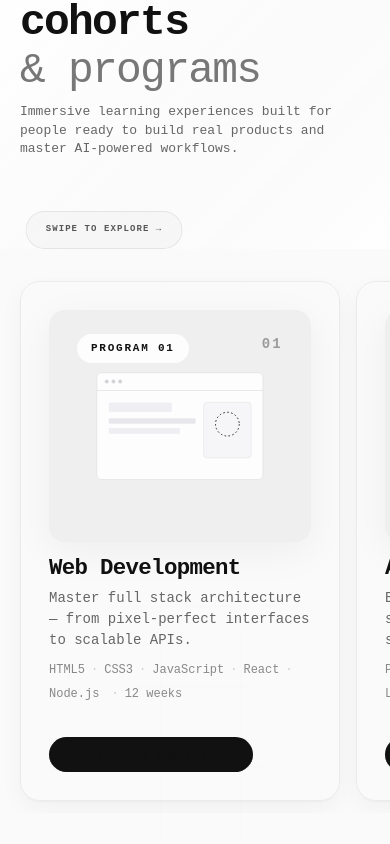
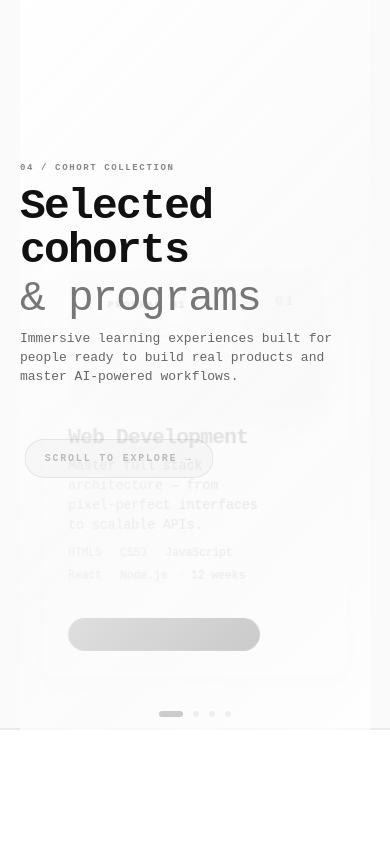
Before and after one commit to manikantac4/VybeAI, a React (Vite) app: page / in a window 390 px wide. Shown: the part 5718-6562 px from the top of the page. Built offline with nearby package versions, Linux system fonts and the light colour scheme; a web font is replaced by a local one.

Commit message:
design updated for home page

```diff
--- a/src/components/Cohorts.jsx
+++ b/src/components/Cohorts.jsx
@@ -5,6 +5,22 @@ import { ScrollTrigger } from 'gsap/ScrollTrigger'
 import './cohorts.css'
 
 gsap.registerPlugin(ScrollTrigger)
+
+// This runs once, at module load. The real cause of the mobile "gap after
+// the section" / jumpy feel: mobile browsers resize the viewport (address
+// bar hiding/showing) WHILE the user scrolls a pinned element, which
+// desyncs GSAP's pin-spacer height from the actual content height and
+// leaves dead space behind. `normalizeScroll` locks the page against that
+// viewport resizing during scroll (drives scrolling via transforms instead
+// of native scroll position), and `ignoreMobileResize` stops those same
+// address-bar resizes from triggering needless ScrollTrigger refreshes.
+// Together they're the standard fix for pinned sections on mobile and
+// apply page-wide, so this also stops the section from disturbing
+// whatever sits above/below it.
+if (typeof window !== 'undefined') {
+  ScrollTrigger.config({ ignoreMobileResize: true })
+  ScrollTrigger.normalizeScroll(true)
+}
 
 /* ═══════════════════════════════════════════════════════════════════════════
    COHORT DATA
@@ -214,34 +230,36 @@ export default function Cohorts() {
     const track = trackRef.current
     if (!section || !track) return
 
-    // gsap.matchMedia scopes the pin/scroll-jack animation to desktop only.
-    // Below 641px it tears the whole thing down (and reverts any inline
-    // styles GSAP had applied) instead of running a mobile-shaped version
-    // of the same pin — a pinned 100vh takeover is what was fighting the
-    // rest of the page on phones, so mobile simply doesn't get one.
-    const mm = gsap.matchMedia()
-
-    mm.add('(min-width: 641px)', () => {
     // All scroll-derived geometry lives here so it can be recomputed
     // on every ScrollTrigger refresh (resize, font-load, etc.) instead
     // of being frozen at mount time.
     const metrics = {}
+
+    // With normalizeScroll(true) active, document.documentElement.clientHeight
+    // stays stable across the pinned scroll (unlike window.innerHeight, which
+    // mobile browsers still change as the address bar hides/shows). Using the
+    // stable value for the pin's `end` distance is what keeps the pin-spacer
+    // height in sync with the actual scroll distance — no more leftover gap.
+    const getViewportHeight = () =>
+      document.documentElement.clientHeight || window.innerHeight
 
     const measure = () => {
       const cardEls = track.querySelectorAll('.cohort-showcase-card')
       if (cardEls.length === 0) return false
 
       const viewportWidth = window.innerWidth
+      const isCompact = viewportWidth <= 640
       const cardWidth = cardEls[0].offsetWidth
       const gap = parseFloat(getComputedStyle(track).gap) || 40
-        const leftPanelWidth = Math.min(Math.max(viewportWidth * 0.28, 330), 500)
+      const leftPanelWidth = isCompact ? 0 : Math.min(Math.max(viewportWidth * 0.28, 330), 500)
       const trackPadding = parseFloat(getComputedStyle(track).paddingLeft) || 0
-        const contentStart = leftPanelWidth + 56
-        const contentWidth = viewportWidth - contentStart - 56
+      const contentStart = isCompact ? 20 : leftPanelWidth + 56
+      const contentWidth = viewportWidth - contentStart - (isCompact ? 20 : 56)
       const firstCardOffset = contentStart + Math.max(0, (contentWidth - cardWidth) / 2) - trackPadding
       const maxTranslate = (cardEls.length - 1) * (cardWidth + gap)
 
       Object.assign(metrics, {
+        isCompact,
         cardWidth,
         gap,
         contentStart,
@@ -295,7 +313,7 @@ export default function Cohorts() {
       const st = ScrollTrigger.create({
         trigger: pinRef.current,
         start: 'top top',
-          end: () => `+=${window.innerHeight * (showcaseItems.length - 0.25)}`,
+        end: () => `+=${getViewportHeight() * (showcaseItems.length - 0.25)}`,
         pin: true,
         scrub: 0.6,
         anticipatePin: 1,
@@ -303,13 +321,13 @@ export default function Cohorts() {
         onRefresh: () => measure(),
         onUpdate: (self) => {
           const progress = self.progress
-            const { cardWidth, gap, contentStart, contentWidth, firstCardOffset, maxTranslate } = metrics
+          const { isCompact, cardWidth, gap, contentStart, contentWidth, firstCardOffset, maxTranslate } = metrics
 
           // Progress bar fill
           if (quickProgress) quickProgress(progress)
 
           // The intro panel exits with the scroll instead of sitting over the content.
-            if (quickHeaderX && quickHeaderAlpha) {
+          if (quickHeaderX && quickHeaderAlpha && !isCompact) {
             const exitProgress = Math.min(progress / 0.2, 1)
             quickHeaderX(-180 * exitProgress)
             quickHeaderAlpha(1 - exitProgress)
@@ -373,39 +391,21 @@ export default function Cohorts() {
       stRef.current = st
     }, 150)
 
-      // Runs when this breakpoint stops matching (or on unmount) —
-      // gsap.matchMedia auto-reverts any gsap.set/quickTo values it made,
-      // so we only need to clear our own timer/refs here.
     return () => {
       clearTimeout(setupTimer)
       if (stRef.current) {
         stRef.current.kill()
         stRef.current = null
       }
-        prevActiveRef.current = -1
     }
-    })
-
-    mm.add('(max-width: 640px)', () => {
-      // Mobile: no pin, no scroll-jacking. The track is a plain native
-      // horizontal swipe carousel (see cohorts.css), so cards just need
-      // to be fully visible and untransformed — CSS handles the rest.
-      gsap.set(cardWrapperRefs.current, { clearProps: 'all' })
-      if (headerRef.current) gsap.set(headerRef.current, { clearProps: 'all' })
-      if (progressFillRef.current) gsap.set(progressFillRef.current, { clearProps: 'all' })
-
-      return () => {}
-    })
-
-    return () => mm.revert()
   }, [])
 
   useEffect(() => {
     let resizeTimer
     const handleResize = () => {
       // Debounce so a drag-resize doesn't thrash refresh()/measure() on every pixel.
-      // Crossing the 640px breakpoint is handled by gsap.matchMedia itself;
-      // this just keeps the desktop pin's geometry correct on in-breakpoint resizes.
+      // ignoreMobileResize (set above) already filters out mobile address-bar
+      // resizes, so this just handles genuine width/orientation changes.
       clearTimeout(resizeTimer)
       resizeTimer = setTimeout(() => ScrollTrigger.refresh(), 150)
     }
--- a/src/components/Footer.jsx
+++ b/src/components/Footer.jsx
@@ -169,7 +169,7 @@ export default function Footer() {
         <h1
           className="text-[15vw] xs:text-[13vw] sm:text-[12.5vw] md:text-[13.5vw] font-black tracking-tighter leading-none uppercase whitespace-nowrap text-center translate-y-[26%] sm:translate-y-[28%]"
           style={{
-            color: '#ffffff',
+            color: '#d1d5db',
             filter: 'drop-shadow(0 2px 8px rgba(0,0,0,0.4))',
           }}
         >
--- a/src/components/cohorts.css
+++ b/src/components/cohorts.css
@@ -414,96 +414,48 @@
 }
 
 @media (max-width: 640px) {
-    /* Below this breakpoint the GSAP pin/scroll-jack animation is disabled
-       entirely (see Cohorts.jsx — gsap.matchMedia scopes it to desktop).
-       The section becomes a normal, self-contained block in document flow:
-       no pinning, no 100vh takeover, nothing that can bleed into or shove
-       around the sections above/below it on a phone. */
-    .cohort-showcase-section {
-        overflow: visible;
-    }
-
+    /* height is driven off svh (smallest viewport height, i.e. address-bar
+       visible) rather than 100vh, and normalizeScroll (see Cohorts.jsx)
+       keeps the viewport height stable for the duration of the pinned
+       scroll — together these are what stop the leftover gap after the
+       section that mobile browsers otherwise cause by resizing the
+       viewport mid-scroll. */
     .cohort-showcase-sticky {
-        height: auto;
-        min-height: 0;
-        position: static;
-        display: block;
-        padding: 48px 0 32px;
+        height: 100svh;
+        min-height: 560px;
     }
 
     .cohort-showcase-header {
-        position: static;
-        top: auto;
-        left: auto;
-        right: auto;
-        padding: 0 20px;
-        margin: 0 0 28px;
+        position: absolute;
+        top: 24px;
+        left: 20px;
+        right: 20px;
+        padding: 0;
         max-width: 100%;
         width: auto;
-        opacity: 1;
-        transform: none;
     }
 
     .cohort-showcase-eyebrow { margin-bottom: 10px; font-size: 9px; }
     .cohort-showcase-headline { margin-bottom: 10px; font-size: clamp(2.1rem, 11vw, 3.1rem); }
     .cohort-showcase-subline { max-width: 330px; margin-bottom: 12px; font-size: 13px; line-height: 1.45; }
+    .cohort-showcase-scroll-hint { font-size: 9px; }
 
-    /* "Scroll" no longer applies once this is a swipeable row, not a
-       pinned scroll-jack — relabel the hint accordingly. */
-    .cohort-showcase-scroll-hint { font-size: 9px; }
-    .cohort-showcase-scroll-hint span { display: none; }
-    .cohort-showcase-scroll-hint::after {
-        content: 'SWIPE TO EXPLORE →';
-    }
-
-    /* Native horizontal swipe carousel with snap, instead of a
-       JS-driven translateX track. Smooth, touch-native, and never
-       fights the page's vertical scroll. */
     .cohort-showcase-track {
-        display: flex;
-        align-items: stretch;
-        gap: 16px;
-        padding: 4px 20px 12px;
-        overflow-x: auto;
-        overflow-y: visible;
-        scroll-snap-type: x mandatory;
-        -webkit-overflow-scrolling: touch;
-        scrollbar-width: none;
-        transform: none !important;
-    }
-
-    .cohort-showcase-track::-webkit-scrollbar {
-        display: none;
+        align-items: flex-end;
+        padding: 0 20px 38px;
     }
 
     .cohort-showcase-card-wrapper {
-        scroll-snap-align: center;
-        width: clamp(270px, 82vw, 380px);
-        height: clamp(420px, 66vh, 520px);
-        transform: none !important;
-        opacity: 1 !important;
-    }
-
-    .cohort-explore-card {
-        padding: 1.75rem;
+        width: clamp(300px, 84vw, 420px);
+        height: clamp(390px, 55vh, 470px);
     }
 
     .cohort-card-footer {
         flex-direction: column;
         align-items: flex-start;
-        gap: 10px;
-        padding-top: 14px;
+        gap: 12px;
     }
 
-    .cohort-footer-info {
-        max-width: 100%;
-    }
-
-    /* Progress bar/dots were driven by the pinned scroll progress;
-       with that gone, native snap position is the feedback, so hide
-       the now-inert indicators instead of leaving them frozen. */
-    .cohort-progress-bar,
-    .cohort-showcase-indicator {
-        display: none;
-    }
+    .cohort-progress-bar { height: 2px; }
+    .cohort-showcase-indicator { bottom: 13px; }
 }
```
Lines whose indentation alone changed are shown as unchanged.
